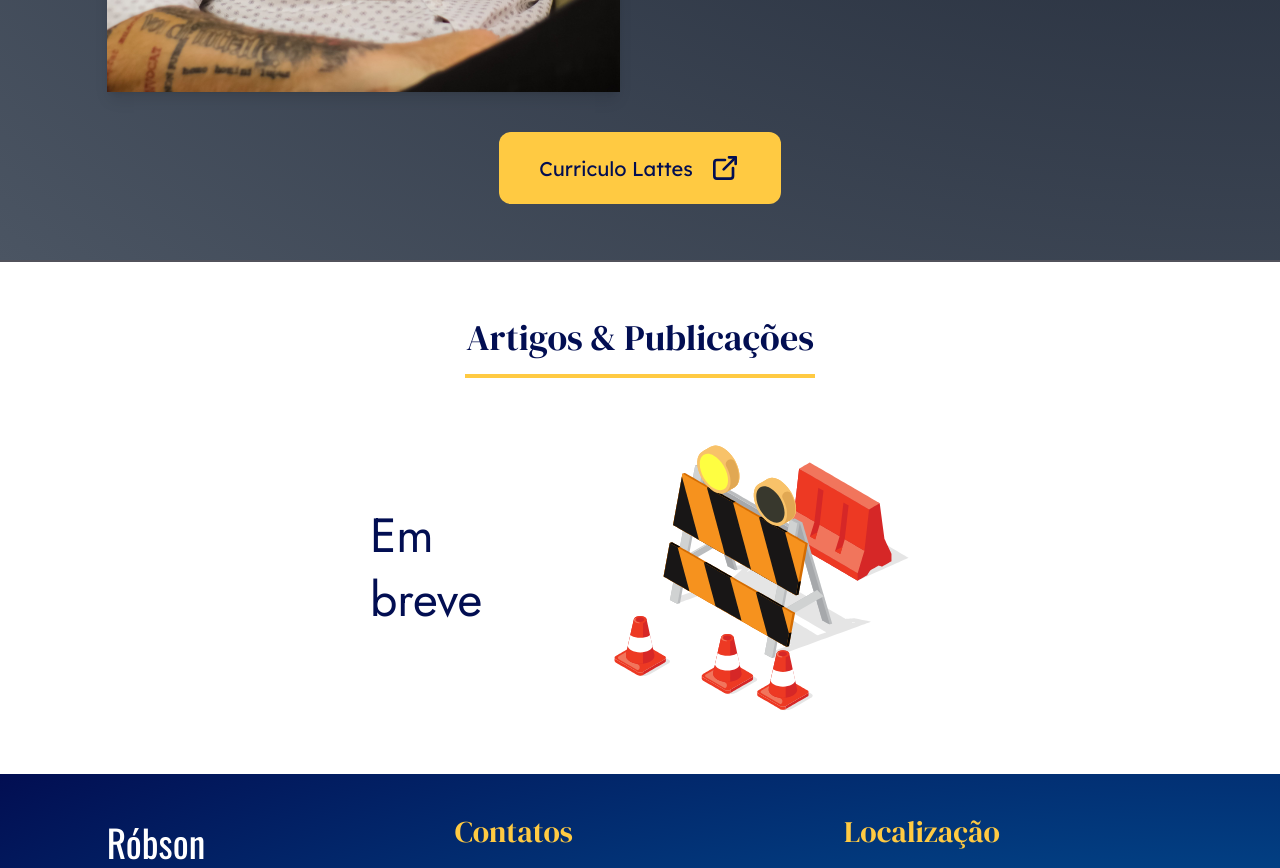
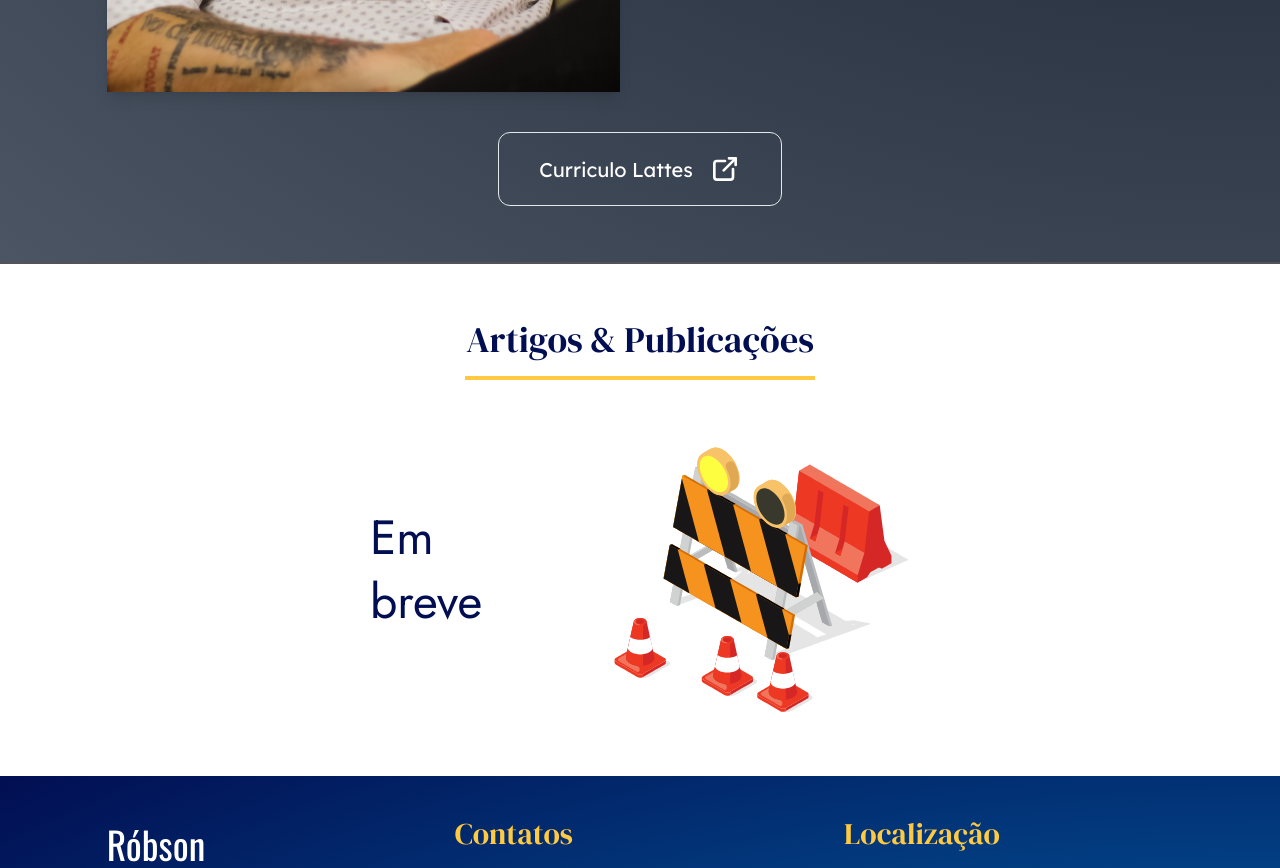
Before and after one commit to Ewerton12F/test-website, a Next.js app: page / in a window 1280 px wide. Shown: the part 2260-3128 px from the top of the page. Built offline with nearby package versions, Linux system fonts and the light colour scheme; no server answers; a web font is replaced by a local one.

Commit message:
layout-fix: profile cv button color correction

```diff
--- a/src/components/Main/Profile/Profile.tsx
+++ b/src/components/Main/Profile/Profile.tsx
@@ -91,9 +91,9 @@ export default function Profile() {
         <div className="mt-10 flex items-center justify-center ">
           <button
             className="
-                  flex items-center justify-center gap-4 rounded-xl
-                  bg-secondary px-10 py-5 text-primary transition-all
-                  duration-300 hover:bg-pshadow hover:text-white
+                  flex items-center justify-center gap-4 rounded-xl border px-10
+                  py-5 transition-all duration-300 hover:border-secondary
+                  hover:bg-secondary hover:text-primary
           "
           >
             <Link
```
